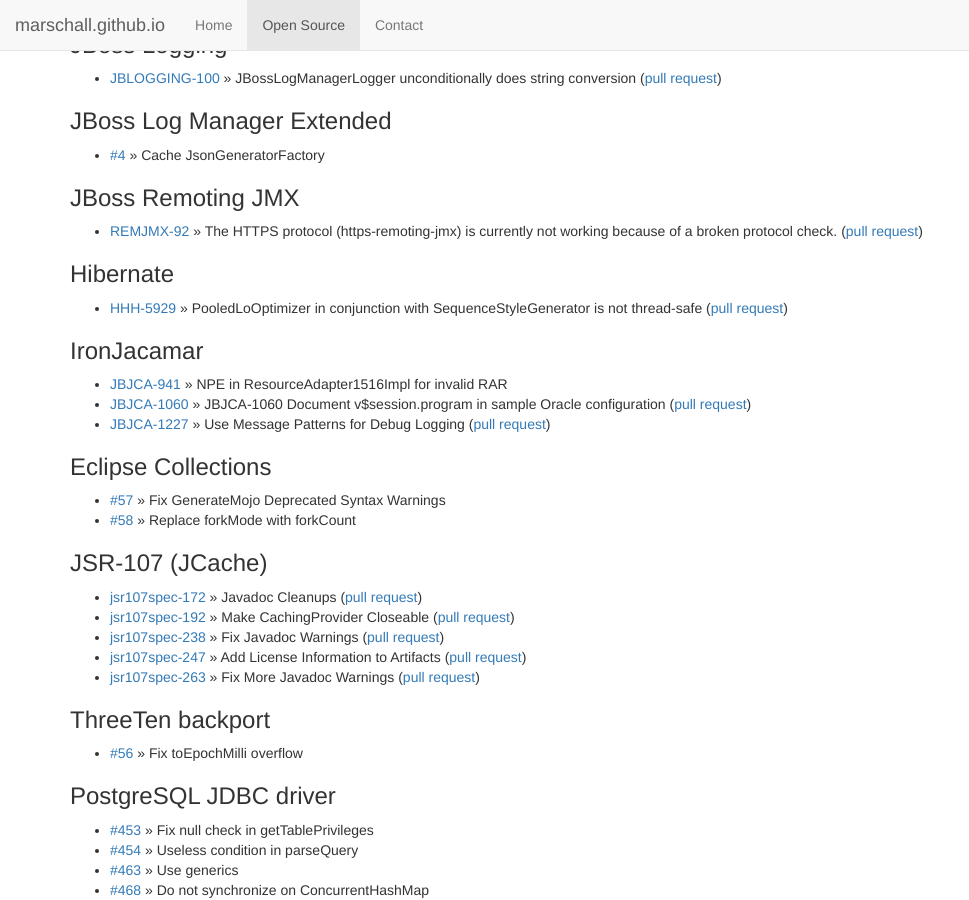
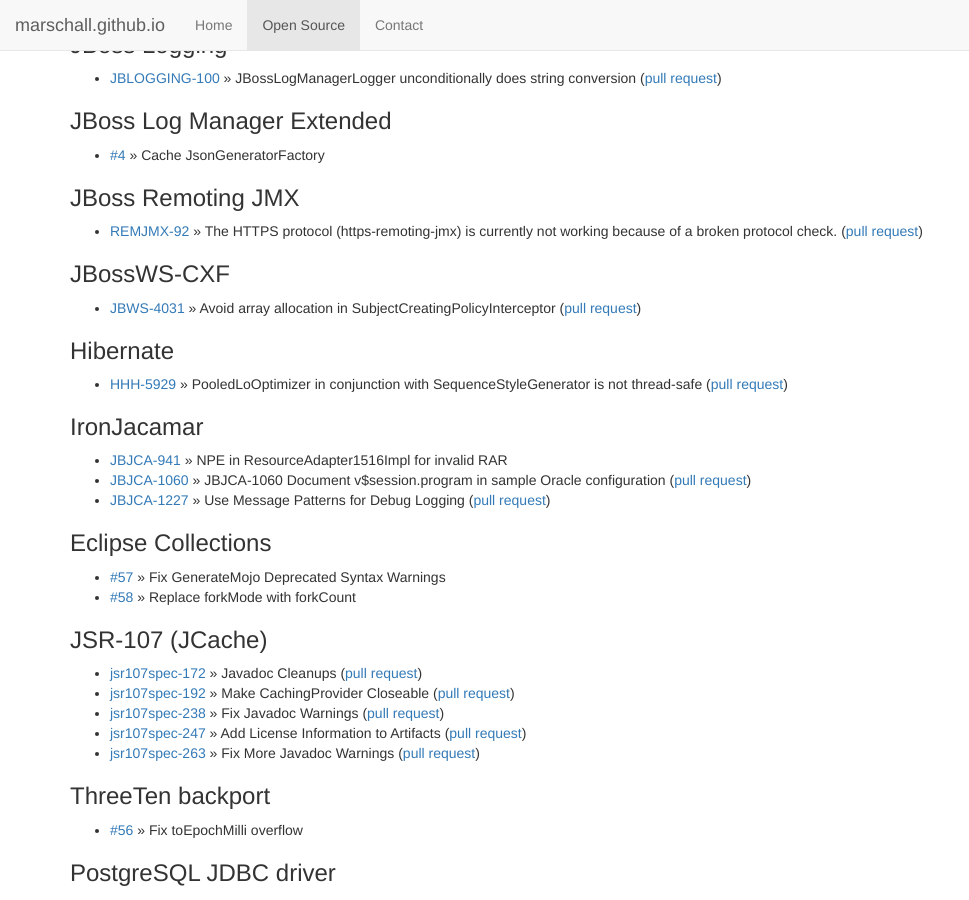
Before and after one commit to marschall/marschall.github.com, a Jekyll site: the page built from open-source.html, in a window 1280 px wide and 900 px high, scrolled down 2819 px. Shown: the whole window, without its empty margins (0-969 px from the left). Built offline with Jekyll 4.4.1, drawn with Linux system fonts in a browser that asks for light colours.

Commit message:
add JBWS-4031

```diff
--- a/open-source.html
+++ b/open-source.html
@@ -186,6 +186,11 @@
 <h3>JBoss Remoting JMX</h3>
 <ul>
   <li><a href="https://issues.jboss.org/browse/REMJMX-92">REMJMX-92</a> &raquo; The HTTPS protocol (https-remoting-jmx) is currently not working because of a broken protocol check. (<a href="https://github.com/jbossas/remoting-jmx/pull/19">pull request</a>)</li>
+</ul>
+
+<h3>JBossWS-CXF</h3>
+<ul>
+  <li><a href="https://issues.jboss.org/browse/JBWS-4031">JBWS-4031</a> &raquo; Avoid array allocation in SubjectCreatingPolicyInterceptor (<a href="https://github.com/jbossws/jbossws-cxf/pull/8">pull request</a>)</li>
 </ul>
 
 <!--
```
